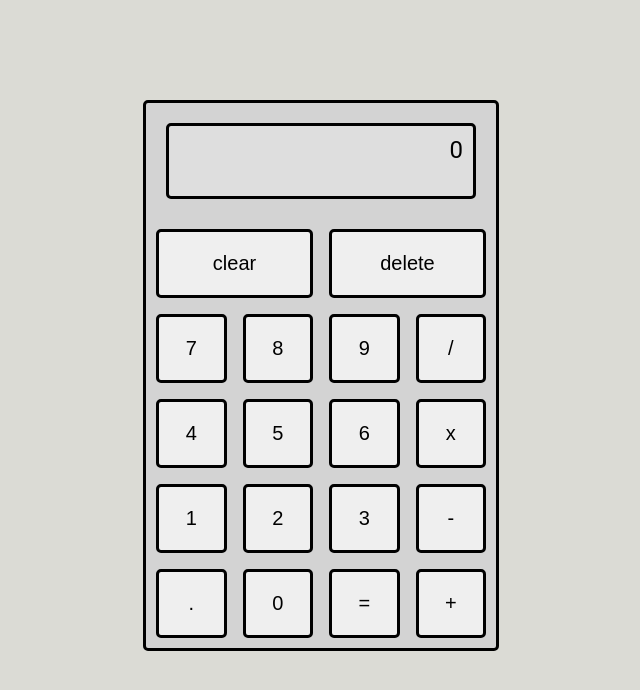
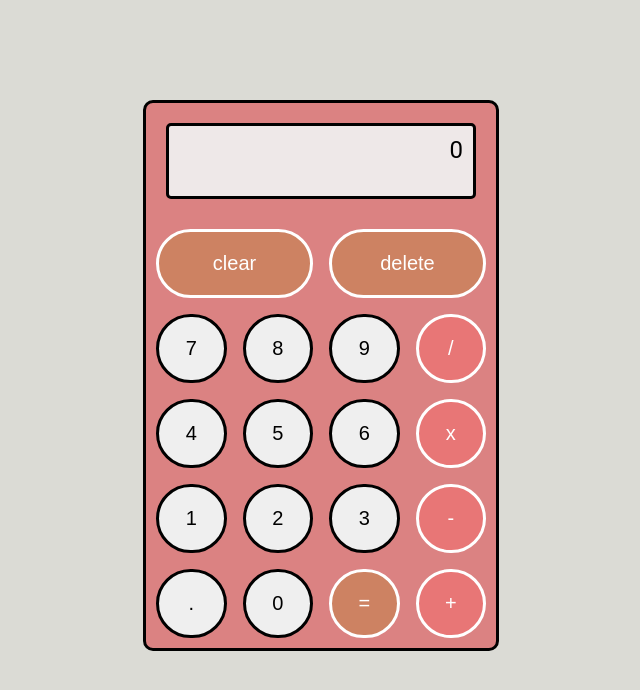
Before and after one commit to weisl9723/calculator, a plain HTML site: page index.html in a window 1280 px wide. Shown: the whole page, without its empty margins (319-959 px from the left). Drawn offline with Linux system fonts and the light colour scheme.

```diff
--- a/index.html
+++ b/index.html
@@ -18,19 +18,19 @@
                     <button class="btns" data-number>7</button>
                     <button class="btns" data-number>8</button>
                     <button class="btns" data-number>9</button>
-                    <button class="btns" data-operation>/</button>
+                    <button class="btns btns-op" data-operation>/</button>
                     <button class="btns" data-number>4</button>
                     <button class="btns" data-number>5</button>
                     <button class="btns" data-number>6</button>
-                    <button class="btns" data-operation>x</button>
+                    <button class="btns btns-op" data-operation>x</button>
                     <button class="btns" data-number>1</button>
                     <button class="btns" data-number>2</button>
                     <button class="btns" data-number>3</button>
-                    <button class="btns" data-operation>-</button>
+                    <button class="btns btns-op" data-operation>-</button>
                     <button class="btns decimal">.</button>
                     <button class="btns" data-number>0</button>
-                    <button class="btns" data-equal>=</button>
-                    <button class="btns" data-operation>+</button>
+                    <button class="btns btns-equal" data-equal>=</button>
+                    <button class="btns btns-op" data-operation>+</button>
                 </div>
             </div>
         </div>
--- a/main.js
+++ b/main.js
@@ -32,7 +32,7 @@ function displayNumber(number){
         clear();
       }
 
-    if (currentNum.length <= 14){
+    if (currentNum.length <= 11){
         currentNum += number;
         currentSaveNum.textContent = currentNum;
     }
@@ -90,10 +90,14 @@ function evaluate(){
     }
 
     operator = "";
+    previousNum = roundNumber(previousNum);
     currentSaveNum.textContent = previousNum;
 
 }
 
+function roundNumber(number){
+    return Math.round(previousNum * 10000000) / 10000000;
+}
 function clear(){
     previousNum = "";
     currentNum = "";
--- a/style.css
+++ b/style.css
@@ -17,7 +17,7 @@ body {
     border-radius: 5px;
     height: 50px;
     margin: 20px;
-    background-color: rgb(222, 222, 222);
+    background-color: rgb(238, 232, 232);
     text-align: right;
     padding: 10px;
     font-size: 24px;
@@ -25,8 +25,8 @@ body {
 .calculator {
     width: 350px;
     border: solid;
-    border-radius: 5px;
-    background-color: lightgray;
+    border-radius: 10px;
+    background-color: rgb(219, 130, 130);
 }
 
 .btns-box {
@@ -38,9 +38,19 @@ body {
 
 .btns {
     border: solid;
-    border-radius: 5px;
+    border-radius: 50px;
     font-size: 20px;
-    padding: 20px
+    padding: 20px;
+}
+
+.btns-op {
+    background-color: rgba(245, 108, 108, 0.516);
+    color: white;
+}
+
+.btns-equal, .clear{
+    background-color: rgba(194, 132, 70, 0.516);
+    color: white;
 }
 
 .btns:hover {
```
